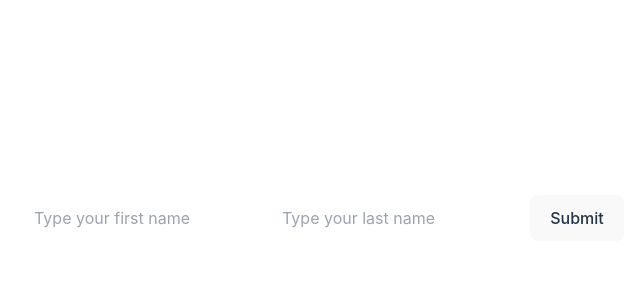
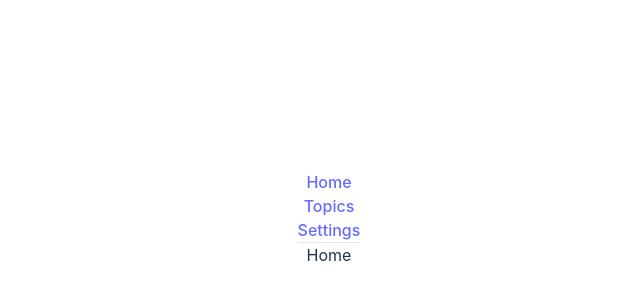
Before and after one commit to RonenMars/zipzip, a React (Vite) app: page / in a window 1280 px wide. Shown: the part 182-482 px from the top of the page, without its empty margins (311-951 px from the left). Built offline with nearby package versions, Linux system fonts and the light colour scheme.

Commit message:
Add router

```diff
--- a/package.json
+++ b/package.json
@@ -15,7 +15,8 @@
     "eslint-plugin-react": "^7.33.0",
     "prettier": "^3.0.0",
     "react": "^18.2.0",
-    "react-dom": "^18.2.0"
+    "react-dom": "^18.2.0",
+    "react-router-dom": "^6.14.2"
   },
   "devDependencies": {
     "@types/react": "^18.2.15",
--- a/src/App.tsx
+++ b/src/App.tsx
@@ -1,11 +1,24 @@
 import React from 'react';
 import './App.css';
-import { Login } from '@components/pages';
+import { Link } from 'react-router-dom';
+import Main from '@components/templates/Login';
 
 function App() {
   return (
     <>
-      <Login />
+      <ul>
+        <li>
+          <Link to="/">Home</Link>
+        </li>
+        <li>
+          <Link to="/topics">Topics</Link>
+        </li>
+        <li>
+          <Link to="/settings">Settings</Link>
+        </li>
+      </ul>
+      <hr />
+      <Main />
     </>
   );
 }
--- /dev/null
+++ b/src/components/templates/Login.tsx
@@ -0,0 +1,29 @@
+// src/components/Home.tsx
+const Home = () => {
+  // eslint-disable-next-line react/react-in-jsx-scope
+  return <p>Home</p>;
+};
+// src/components/Settings.tsx
+const Settings = () => {
+  // eslint-disable-next-line react/react-in-jsx-scope
+  return <p>Settings</p>;
+};
+// src/components/Topics.tsx
+const Topics = () => {
+  // eslint-disable-next-line react/react-in-jsx-scope
+  return <p>Topics</p>;
+};
+
+import React from 'react';
+import { Routes, Route } from 'react-router-dom';
+
+const Main = () => {
+  return (
+    <Routes>
+      <Route path="/" element={<Home />} />
+      <Route path="/topics" element={<Topics />} />
+      <Route path="/settings" element={<Settings />} />
+    </Routes>
+  );
+};
+export default Main;
--- a/src/main.tsx
+++ b/src/main.tsx
@@ -1,10 +1,13 @@
-import React from 'react'
-import ReactDOM from 'react-dom/client'
-import App from './App.tsx'
-import './index.css'
+import React from 'react';
+import ReactDOM from 'react-dom/client';
+import App from './App.tsx';
+import './index.css';
+import { BrowserRouter } from 'react-router-dom';
 
 ReactDOM.createRoot(document.getElementById('root')!).render(
   <React.StrictMode>
-    <App />
+    <BrowserRouter>
+      <App />
+    </BrowserRouter>
   </React.StrictMode>,
-)
+);
```
Also changed, not shown: 1 other file (tests, documents, lock files or other folders).
